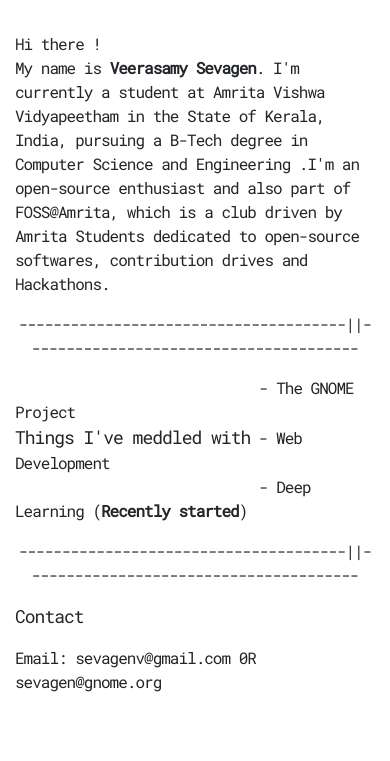
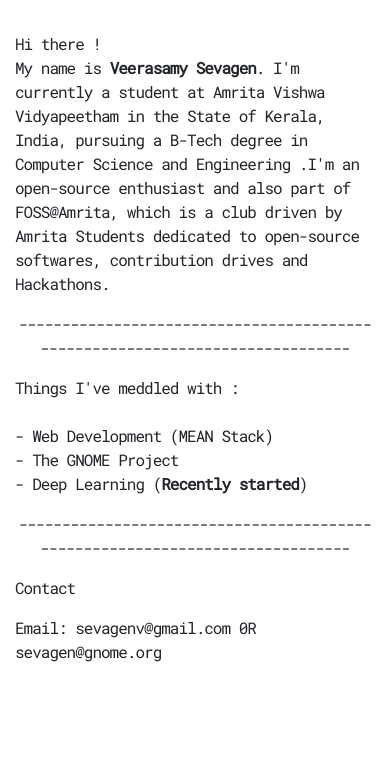
Before and after one commit to VSevagen/personal-blog, a Gatsby site: page /about in a window 390 px wide. Shown: the part 63-824 px from the top of the page. Built offline with nearby package versions, Linux system fonts and the light colour scheme; Gatsby itself is replaced by a stand-in of ours.

Commit message:
Fix about page for mobile devices

```diff
--- a/src/components/about.css
+++ b/src/components/about.css
@@ -13,11 +13,3 @@ p {
     margin-right: auto;
     padding-top: 40px;
 }
-
-.alignment {
-    margin-left: 244px;
-}
-
-.center-tag {
-    font-size: 18px;
-}
--- a/src/pages/about.js
+++ b/src/pages/about.js
@@ -13,13 +13,14 @@ export default function About()  {
                 <p>Hi there ! <br></br>
                 My name is <strong>Veerasamy Sevagen</strong>. I'm currently a student at Amrita Vishwa Vidyapeetham in the State of Kerala, India, pursuing a B-Tech degree in Computer Science and Engineering .I'm an open-source enthusiast and also part of FOSS@Amrita, which is a club driven by Amrita Students dedicated to open-source softwares, contribution drives and Hackathons.</p>
 
-                <p class="text-center">--------------------------------------||---------------------------------------</p>
+                <p class="text-center">-----------------------------------------------------------------------------</p>
                 <p>
-                    <span class="alignment">- The GNOME Project</span><br></br>
-                    <span class="center-tag">Things I've meddled with</span><span>   - Web Development</span>  <br></br>
-                    <span class="alignment">- Deep Learning (<strong>Recently started</strong>)</span>
+                    <span>Things I've meddled with :</span><br></br><br></br>
+                    <span>- Web Development (MEAN Stack)</span><br></br>
+                    <span>- The GNOME Project</span><br></br>
+                    <span>- Deep Learning (<strong>Recently started</strong>)</span>
                 </p>
-                <p class="text-center">--------------------------------------||---------------------------------------</p>
+                <p class="text-center">-----------------------------------------------------------------------------</p>
                 <p class="center-tag">Contact</p>
                 <p>Email: sevagenv@gmail.com 0R sevagen@gnome.org</p>
 
```
